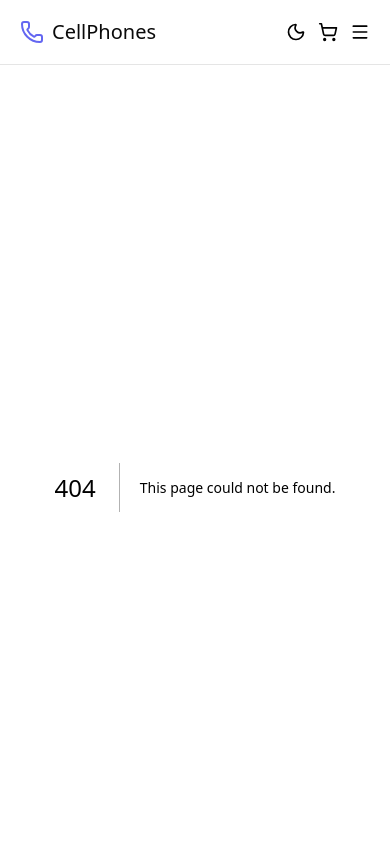
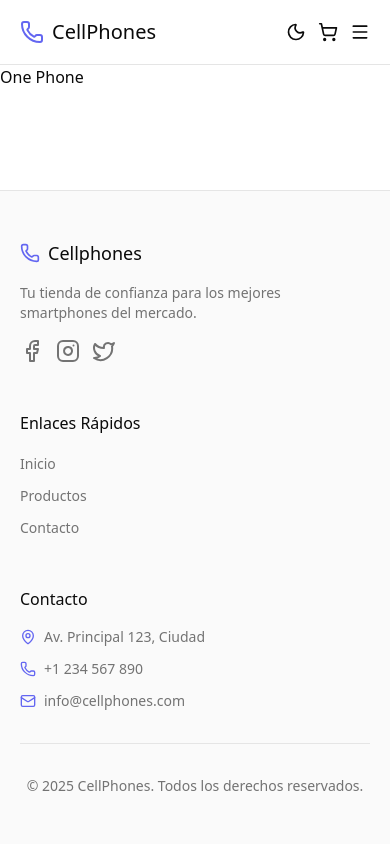
Before and after one commit to faustoleal/ecommerce-phones, a Next.js app: page /productos/1 in a window 390 px wide. Before the commit this address had no page. Shown: the top 844 px of the page. Built offline with nearby package versions, Linux system fonts and the light colour scheme.

Commit message:
agrengando endpoint /phones/:id

```diff
--- /dev/null
+++ b/src/app/productos/[id]/page.tsx
@@ -0,0 +1,9 @@
+const OnePhone = () => {
+  return (
+    <>
+      <h1>One Phone</h1>
+    </>
+  );
+};
+
+export default OnePhone;
```
